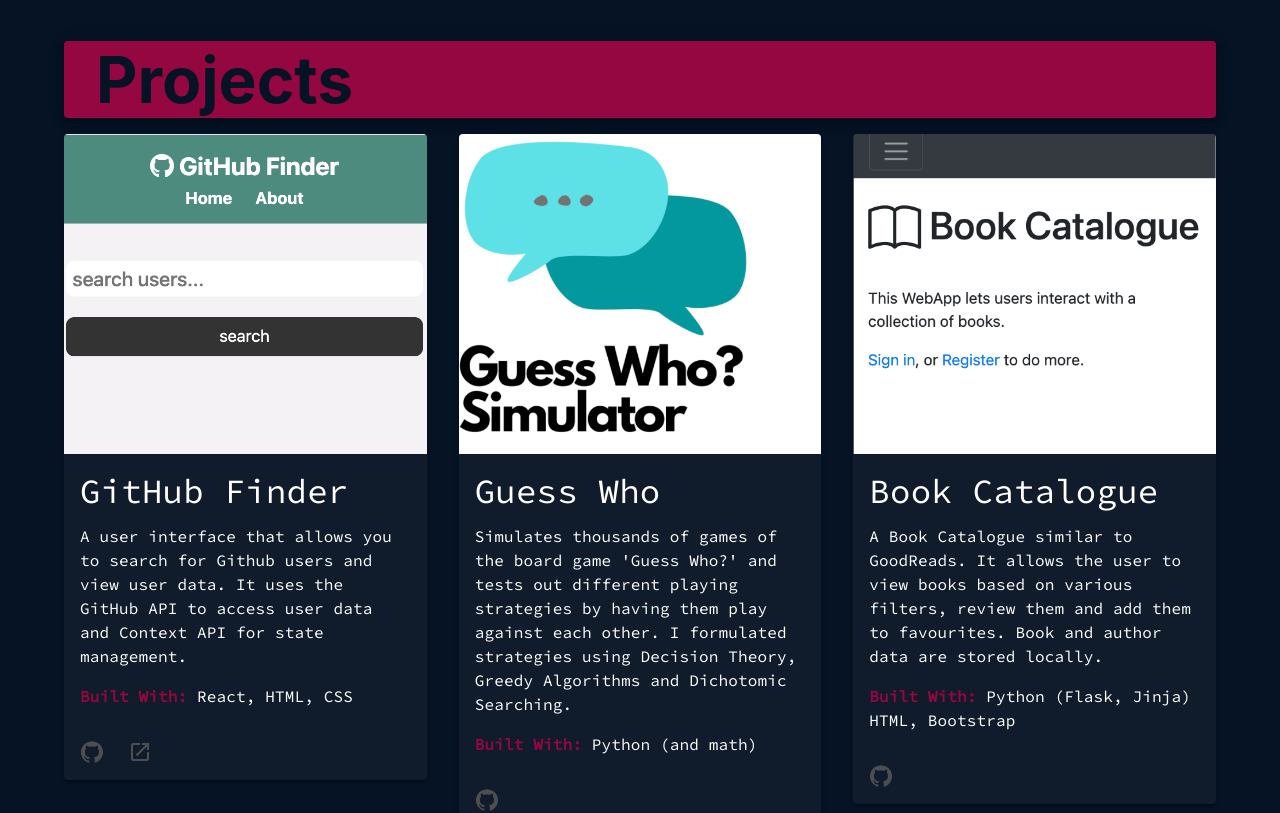
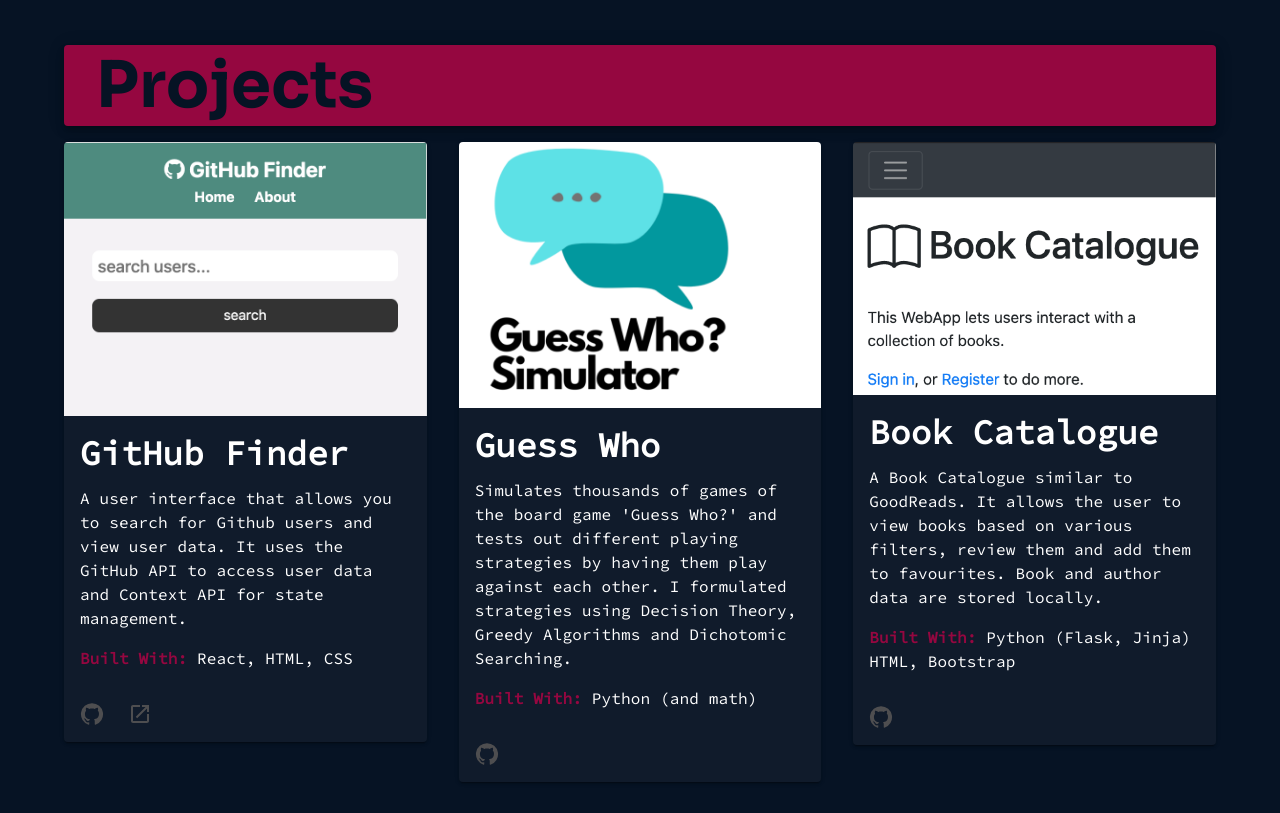
Before and after one commit to advait-rao/Advait, a React (Create React App) app: page / in a window 1280 px wide. Shown: the part 1460-2273 px from the top of the page. Built offline with nearby package versions, Linux system fonts and the light colour scheme.

Commit message:
font change weee

```diff
--- a/src/components/ProjectCard.jsx
+++ b/src/components/ProjectCard.jsx
@@ -24,7 +24,7 @@
             <CardMedia
                 component='img'
                 alt={props.title}
-                height='320'
+                height='auto'
                 image={props.image}
             />
             <CardContent>
@@ -34,6 +34,7 @@
                     component='div'
                     color='#FFFFFF'
                     fontFamily={'Source Code Pro'}
+                    fontWeight={'bold'}
                 >
                     {props.title}
                 </Typography>
--- a/src/index.css
+++ b/src/index.css
@@ -1,6 +1,6 @@
 body {
     margin: 0;
-    font-family: -apple-system, BlinkMacSystemFont, 'Segoe UI', 'Roboto',
+    font-family: 'Sora', -apple-system, BlinkMacSystemFont, 'Segoe UI', 'Roboto',
         'Oxygen', 'Ubuntu', 'Cantarell', 'Fira Sans', 'Droid Sans',
         'Helvetica Neue', sans-serif;
     -webkit-font-smoothing: antialiased;
```
Also changed, not shown: src/media/bookCatalogue.png.
